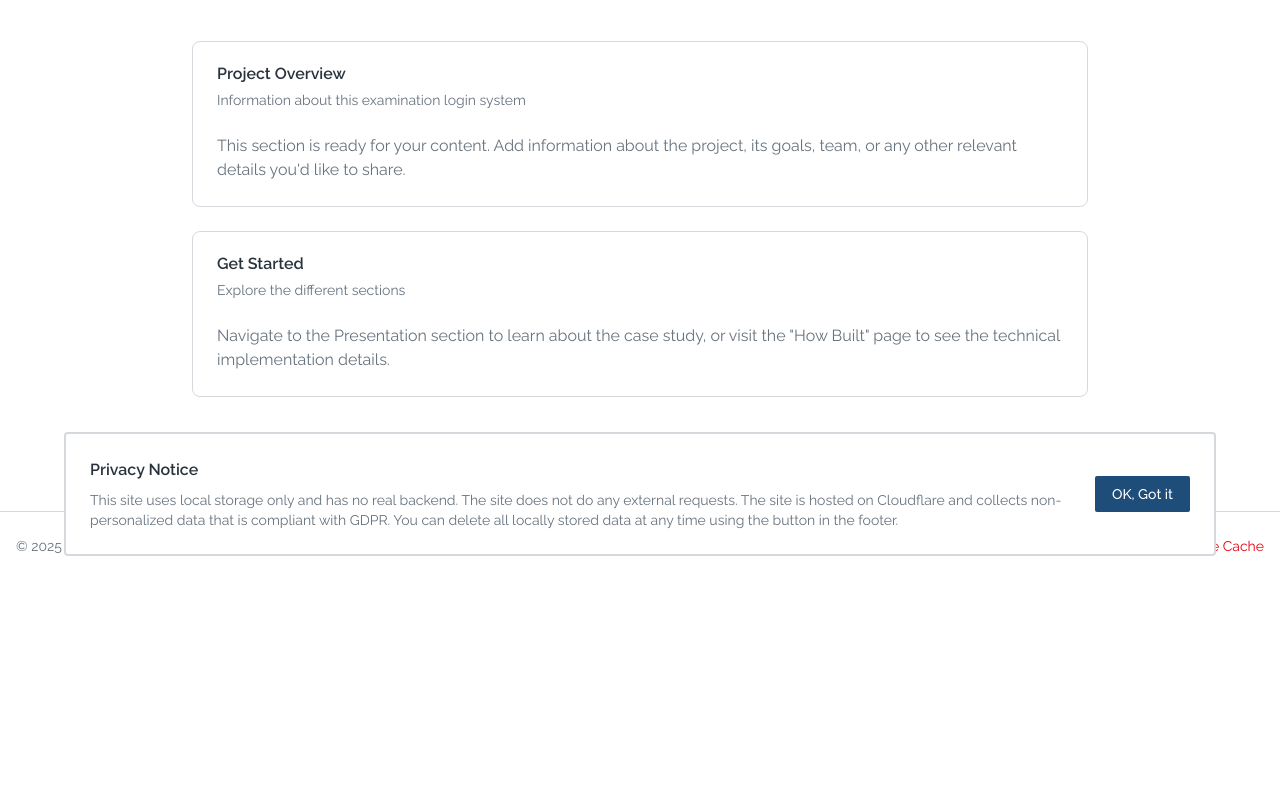
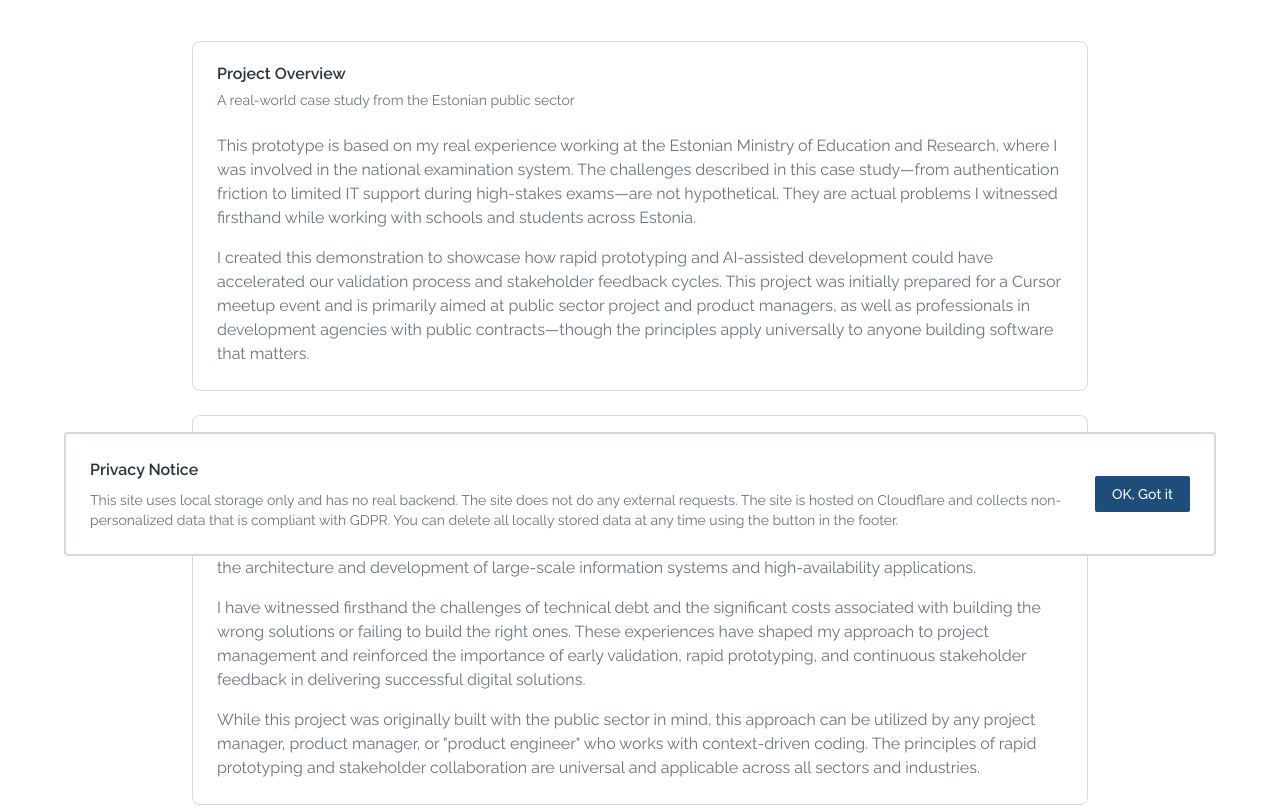
Before and after one commit to arturasma/cursorpresentation, a React (Vite) app: page /about in a window 1280 px wide. Shown: the part 220-1027 px from the top of the page. Before the commit the page ends 800 px from the top, so only its background shows below. Built offline with nearby package versions, Linux system fonts and the light colour scheme.

Commit message:
about page text

```diff
--- a/src/pages/AboutPage.tsx
+++ b/src/pages/AboutPage.tsx
@@ -1,7 +1,8 @@
 import { useEffect } from 'react';
-import { useLocation } from 'react-router-dom';
+import { useLocation, Link } from 'react-router-dom';
 import Header from '@/components/Header';
 import { Card, CardContent, CardDescription, CardHeader, CardTitle } from '@/components/ui/card';
+import { ArrowSquareOut } from 'phosphor-react';
 
 export default function AboutPage() {
   const location = useLocation();
@@ -27,13 +28,60 @@ export default function AboutPage() {
               <CardHeader>
                 <CardTitle>Project Overview</CardTitle>
                 <CardDescription>
-                  Information about this examination login system
+                  A real-world case study from the Estonian public sector
                 </CardDescription>
               </CardHeader>
               <CardContent className="space-y-4">
                 <p className="text-muted-foreground">
-                  This section is ready for your content. Add information about the project,
-                  its goals, team, or any other relevant details you'd like to share.
+                  This prototype is based on my real experience working at the Estonian
+                  Ministry of Education and Research, where I was involved in the
+                  national examination system. The challenges described in this case
+                  study—from authentication friction to limited IT support during
+                  high-stakes exams—are not hypothetical. They are actual problems
+                  I witnessed firsthand while working with schools and students across Estonia.
+                </p>
+                <p className="text-muted-foreground">
+                  I created this demonstration to showcase how rapid prototyping and
+                  AI-assisted development could have accelerated our validation process
+                  and stakeholder feedback cycles. This project was initially prepared
+                  for a Cursor meetup event and is primarily aimed at public sector
+                  project and product managers, as well as professionals in development
+                  agencies with public contracts—though the principles apply universally
+                  to anyone building software that matters.
+                </p>
+              </CardContent>
+            </Card>
+
+            <Card>
+              <CardHeader>
+                <CardTitle>About the Creator</CardTitle>
+                <CardDescription>A brief introduction</CardDescription>
+              </CardHeader>
+              <CardContent className="space-y-4">
+                <p className="text-muted-foreground">
+                  My name is <Link to="https://www.linkedin.com/in/arturas-mat%C5%A1enas/" className="text-primary hover:underline inline-flex items-center gap-1">
+                    Arturas
+                    <ArrowSquareOut size={16} weight="bold" />
+                  </Link>, and I am an international e-governance project
+                  manager with nearly a decade of experience in the B2G, G2C, and G2G
+                  software sectors. Throughout my career, I have gained extensive
+                  insight into the architecture and development of large-scale information
+                  systems and high-availability applications.
+                </p>
+                <p className="text-muted-foreground">
+                  I have witnessed firsthand the challenges of technical debt and the
+                  significant costs associated with building the wrong solutions or
+                  failing to build the right ones. These experiences have shaped my
+                  approach to project management and reinforced the importance of
+                  early validation, rapid prototyping, and continuous stakeholder
+                  feedback in delivering successful digital solutions.
+                </p>
+                <p className="text-muted-foreground">
+                  While this project was originally built with the public sector in mind,
+                  this approach can be utilized by any project manager, product manager,
+                  or "product engineer" who works with context-driven coding. The
+                  principles of rapid prototyping and stakeholder collaboration are
+                  universal and applicable across all sectors and industries.
                 </p>
               </CardContent>
             </Card>
@@ -47,8 +95,17 @@ export default function AboutPage() {
               </CardHeader>
               <CardContent>
                 <p className="text-muted-foreground">
-                  Navigate to the Presentation section to learn about the case study,
-                  or visit the "How Built" page to see the technical implementation details.
+                  To view the case study, please visit the{' '}
+                  <Link to="/presentation" className="text-primary hover:underline inline-flex items-center gap-1">
+                    Presentation page
+                    <ArrowSquareOut size={16} weight="bold" />
+                  </Link>
+                  . To test the application's flow, please proceed to the{' '}
+                  <Link to="/" className="text-primary hover:underline inline-flex items-center gap-1">
+                    Homepage
+                    <ArrowSquareOut size={16} weight="bold" />
+                  </Link>
+                  .
                 </p>
               </CardContent>
             </Card>
```
